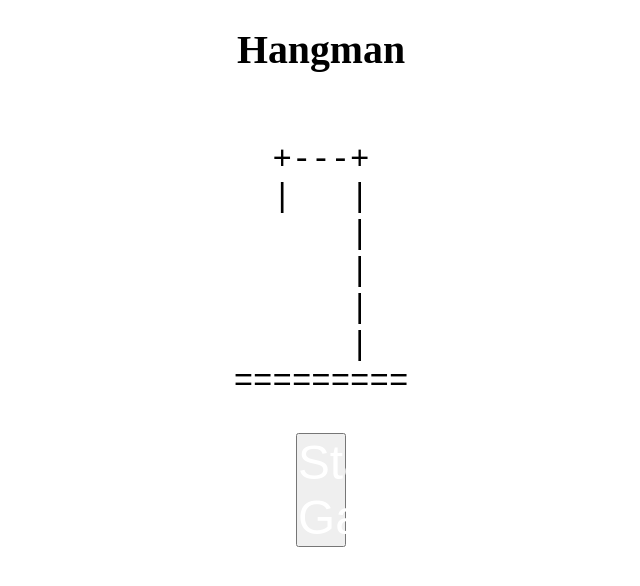
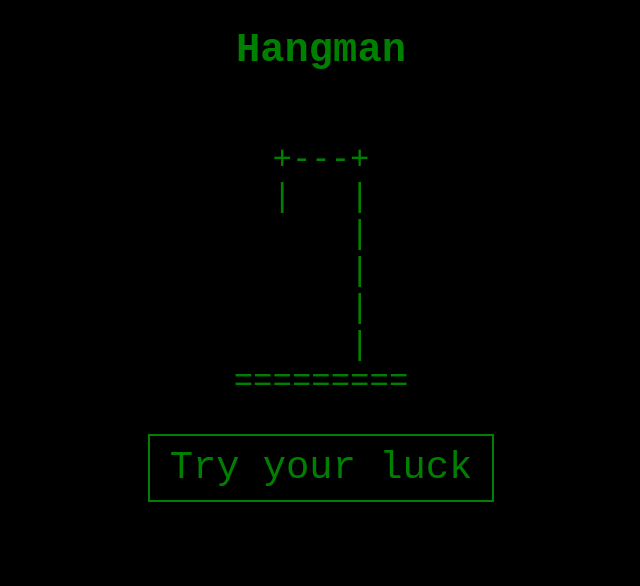
Before and after one commit to Darekor/hangman, a React (Vite) app: page / in a window 1280 px wide. Shown: the top 586 px of the page, without its empty margins (319-959 px from the left). Built offline with nearby package versions, Linux system fonts and the light colour scheme.

Commit message:
Add styling and minor animations

```diff
--- a/src/EndWindow.jsx
+++ b/src/EndWindow.jsx
@@ -1,12 +1,12 @@
 function EndWindow({win,word, onRestart}){
 
     function getText(){
-        return (win?"You win":"You lose")
+        return (win?"You won!":"You lost!")
     }
 
         return (
         <div>
-            <h2>The word:{word}</h2>
+            <h2 className="word-display">{word}</h2>
             <p>{getText()}</p>
             <button onClick={onRestart}>Try Again</button>
         </div>
--- a/src/Hangman.jsx
+++ b/src/Hangman.jsx
@@ -9,9 +9,10 @@ import LoadingWindow from "./LoadingWindow";
 function Hangman(){
 
     const word = useRef()
+    const difficulty = useRef(8);
     const [mistakes, setMistakes] = useState(0);
-    const [partialWord,setPartialWord] = useState(["_","_","_","_","_","_","_","_"])
-    const [letters,setLetters] = useState(Array(26).fill(0))
+    const [partialWord,setPartialWord] = useState([])
+    const [letters,setLetters] = useState()
     const [gameState,setGameState] = useState("startState")
 
     useEffect(()=>{
@@ -23,6 +24,7 @@ function Hangman(){
     useEffect(()=>{
         if (partialWord.join("")===word.current){
             setGameState("winState");
+            setMistakes(0);
         }
     },[partialWord])
 
@@ -31,7 +33,6 @@ function Hangman(){
         setGameState("loadingState");
         const APIREQUEST = `https://api.datamuse.com/words?sp=${start}${'?'.repeat(length-1)}&max=${100}`;
         try{
-            await new Promise(resolve => setTimeout(resolve, 1000));
             const response = await fetch(APIREQUEST);
             if (!response.ok){
                 throw new Error('Network response was not correct');
@@ -102,7 +103,7 @@ function Hangman(){
     function chooseComponent(){
         if (gameState==="startState"){
             return(
-                <StartWindow onStart={()=>getRandomWord(8)}></StartWindow>
+                <StartWindow onStart={()=>getRandomWord(difficulty.current)}></StartWindow>
             )}
         else if (gameState==="loadingState"){
             return(<LoadingWindow></LoadingWindow>)
@@ -114,7 +115,7 @@ function Hangman(){
                 <LetterButtonContainer letters={letters} handleButtonClick={handleButtonClick}></LetterButtonContainer>
             </div>)
         }
-        return(<EndWindow word={word.current} win={gameState==="winState"} onRestart={()=>getRandomWord(8)}></EndWindow>)
+        return(<EndWindow word={word.current} win={gameState==="winState"} onRestart={()=>getRandomWord(difficulty.current)}></EndWindow>)
     }
 
 
--- a/src/LetterButtonContainer.jsx
+++ b/src/LetterButtonContainer.jsx
@@ -6,7 +6,7 @@ function LetterButtonContainer({letters, handleButtonClick}){
         const res = []
         for (let index = 0; index < letters.length; index++) {
             res.push(<LetterButton key={index}
-                                   className={letters[index]===1? "wrong-button" : letters[index]===2 ? "correct-button":"unpressed-button"}
+                                   className={(letters[index]===0? "" : "pressed-button")+" choice-button"}
                                    letterIndex={index}
                                    letterVal={letters[index]}
                                    handleClick={()=>handleButtonClick(String.fromCharCode(97+index))}/>)
@@ -15,7 +15,7 @@ function LetterButtonContainer({letters, handleButtonClick}){
     }
 
     return (
-        <div>{generateButtons()}</div>
+        <div className="letter-button-container">{generateButtons()}</div>
     )
 }
 
--- a/src/LoadingWindow.jsx
+++ b/src/LoadingWindow.jsx
@@ -1,7 +1,6 @@
 function LoadingWindow() {
     return(
-        <div>
-            SPINNER
+        <div className="spinner">
         </div>
     )
 }
--- a/src/StartWindow.jsx
+++ b/src/StartWindow.jsx
@@ -1,7 +1,7 @@
 function StartWindow({onStart}) {
     return(
         <div>
-            <button onClick={onStart}>Start Game</button>
+            <button onClick={onStart}>Try your luck</button>
         </div>
     )
 }
--- a/src/WordDisplay.jsx
+++ b/src/WordDisplay.jsx
@@ -3,7 +3,7 @@ import { useState } from "react"
 function WordDisplay({partialWord}){
 
     return(
-        <div>{partialWord.join(' ')}</div>
+        <div className="word-display">{partialWord.join('')}</div>
     )
 }
 
--- a/src/index.css
+++ b/src/index.css
@@ -1,23 +1,81 @@
+:root {
+    --main-color: black;
+    --second-color:green;
+  }
+
 *{
     font-size: 1.2em;
+    font-family: monospace;
+}
+
+body{
+    background-color: var(--main-color);
+    color: var(--second-color);
     text-align: center;
 }
 
-button{
-    margin: 0px 5px;
-    width: 50px;
-    padding: 0px;
-    color: white;
+h1{
+    font-size: 1.5em;
 }
 
-.wrong-button{
-    background-color: red;
+button{
+    border: 2px solid var(--second-color);
+    background-color: var(--main-color);
+    color: var(--second-color);
+    padding: 10px 20px;
 }
 
-.correct-button{
-    background-color: green;
+button:enabled:hover{
+    background-color: var(--second-color);
+    color: var(--main-color);
 }
 
-.unpressed-button{
-    background-color: blue;
+.choice-button{
+    margin: 5px 5px;
+    width: 55px;
+    padding: 0px;
 }
+
+.pressed-button {
+    position: relative;
+}
+
+.pressed-button::before,
+.pressed-button::after {
+    content: '';
+    position: absolute;
+    width: 150%;
+    height: 2px;
+    background-color: var(--second-color);
+    top: 50%;
+    left: -25%;
+    transform: translateY(-50%) rotate(-45deg);
+}
+
+.pressed-button::after {
+    transform: translateY(-50%) rotate(45deg);
+}
+
+.letter-button-container{
+    width: 80%;
+    max-width: 850px;
+    margin: auto;
+}
+
+.word-display{
+    letter-spacing: 20px;
+}
+
+@keyframes spin {
+    0% { content: '◴'; }
+    25% { content: '◷'; }
+    50% { content: '◶'; }
+    75% { content: '◵'; }
+}
+
+.spinner::before {
+    content: '◴';
+    font-size: 80px;
+    font-family: monospace;
+    animation: spin 1s infinite steps(4);
+ }
```
Also changed, not shown: src/GameWindow.jsx (deleted, +0 -7 lines).
